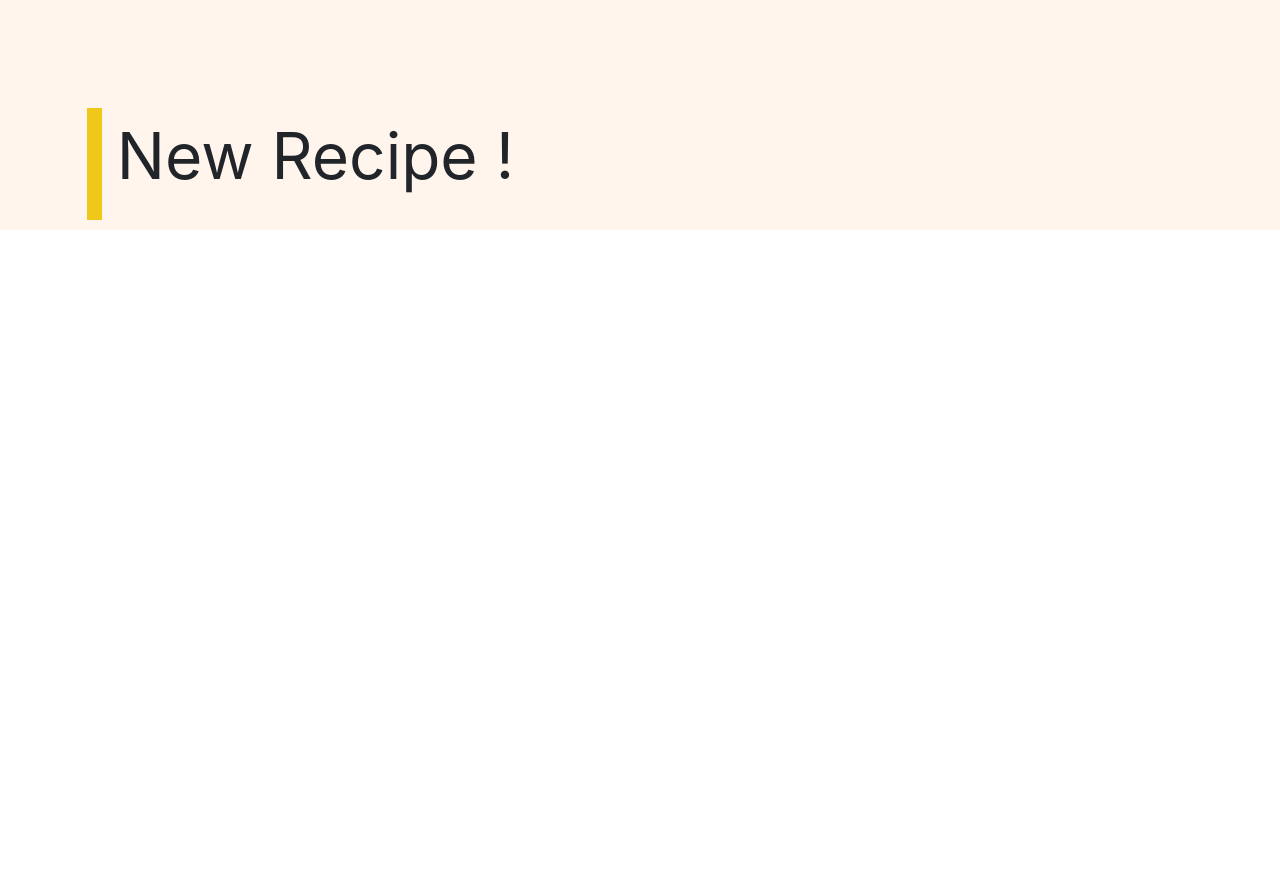
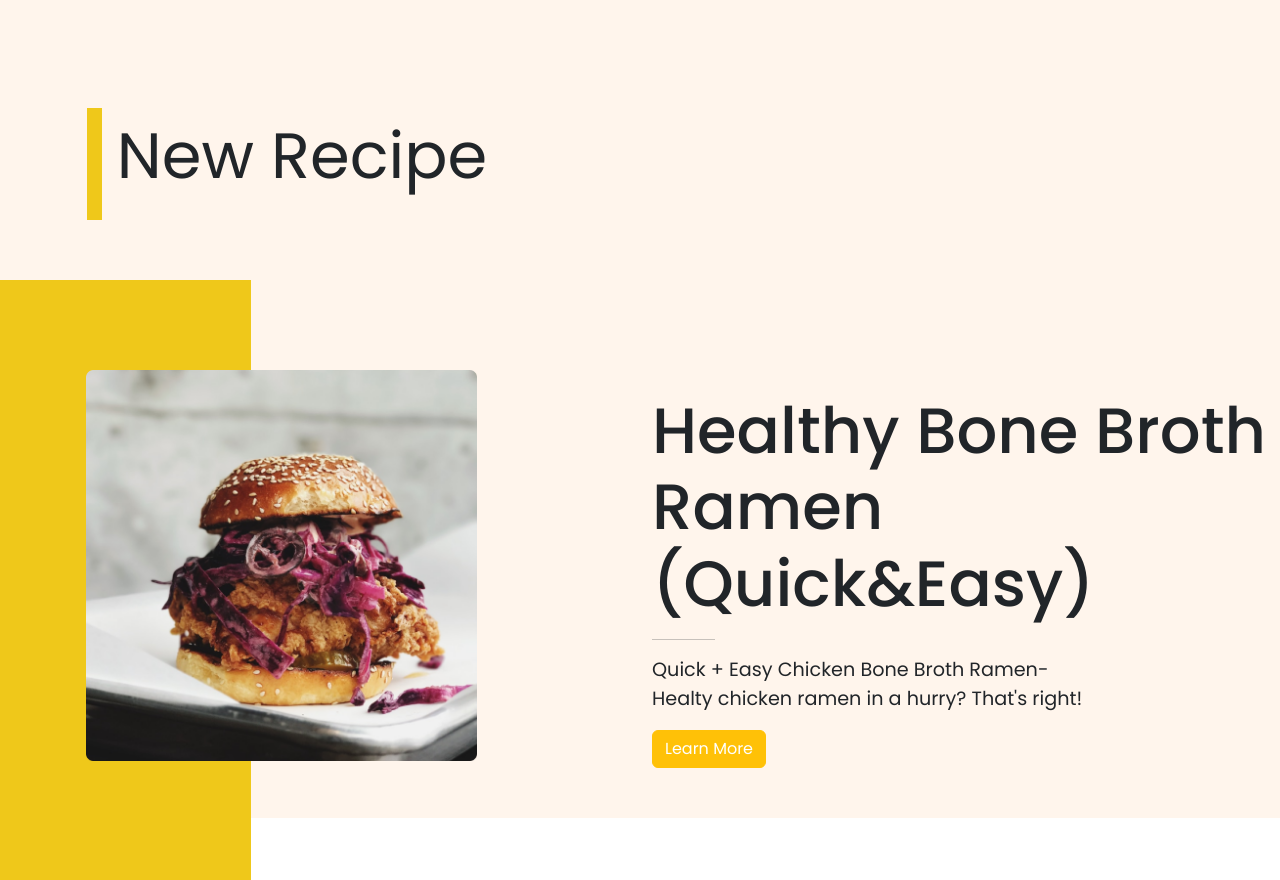
Before and after one commit to sayarama/food-recipe, a React (Create React App) app: page / in a window 1280 px wide. Shown: the part 1376-2256 px from the top of the page. Before the commit the page ends 1606 px from the top, so only its background shows below. Built offline with nearby package versions, Linux system fonts and the light colour scheme.

Commit message:
[Update] Home Pages

```diff
--- a/src/pages/Home.js
+++ b/src/pages/Home.js
@@ -38,15 +38,29 @@ function Home() {
     </section>
 
     {/* New Recipe */}
-    <section className='newrecipe-box'>
+    <section className='recipe-box'>
     <div className='title-head'>
         <span className='orange-vertical'></span>
-        <p>New Recipe !</p>
+        <p>New Recipe</p>
     </div>
-    <div className='newrecipe-img'>
-
+    <div className='recipe-img row align-items-center'>
+      <div className='recipe-left col-md-6'>
+      <div className='recipe-left-img'>
+          <img src='/images/onionburger.png'/>
+        </div>
+        <div className='recipe-orange'>
+        </div>
+      </div>
+      <div className='recipe-right col-md-6'>
+        <h1>Healthy Bone Broth <br/> Ramen (Quick&Easy)</h1>
+        <hr/>
+        <p>Quick + Easy Chicken Bone Broth Ramen- <br/> Healty chicken ramen in a hurry? That's right!</p>
+        <button type="button" className="btn btn-warning text-white">Learn More</button>
+      </div>
     </div>
     </section>
+    {/* Popular Recipe */}
+
     </>
 
   )
--- a/src/style/Home.css
+++ b/src/style/Home.css
@@ -1,3 +1,11 @@
+*{
+    font-family: 'Poppins';
+}
+
+::-webkit-scrollbar {
+    display: none;
+}
+
 /* Header Css */
 
 .main-box{
@@ -72,6 +80,43 @@
 
 /* New Recipe CSS */
 
-.newrecipe-box{
+.recipe-box{
     background-color: #FFF5EC;
+    height: 90vh;
 }
+
+.recipe-img{
+    padding-top: 50px;
+}
+
+
+.recipe-left{
+    position: relative;
+}
+
+.recipe-orange{
+    background-color: #EFC81A;
+    width: 40%;
+    height: 600px;
+}
+
+.recipe-left-img img{
+   width: 60%;
+   position: absolute;
+   left: 15%;
+   top: 15%;
+}
+
+
+
+.recipe-right h1{
+    font-size: 4em;
+}
+
+.recipe-right p{
+    font-size: 1.2em;
+}
+
+hr {
+    width: 10%;
+}
```
Also changed, not shown: public/images/onionburger.png (added).
